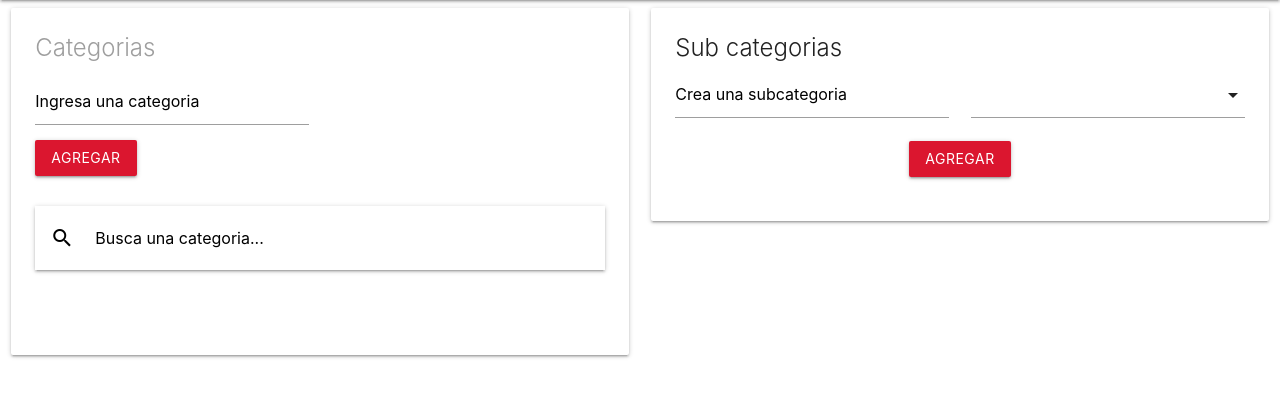
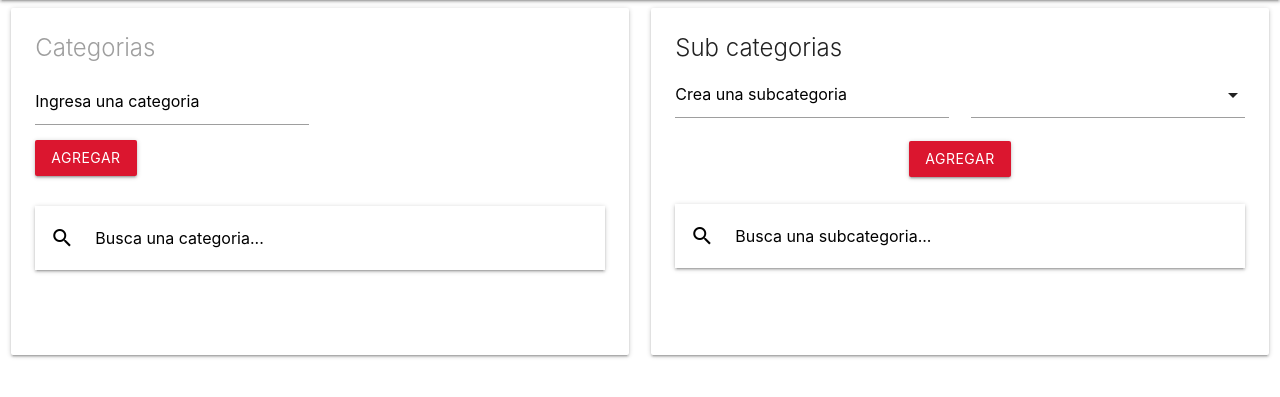
Before and after one commit to DevAlex7/brakesam, a PHP site: the page made by View/categories.php in a window 1280 px wide. Shown: the part 64-461 px from the top of the page. Run offline with PHP 8.4, Linux system fonts and the light colour scheme; the template is opened without the code that fills it, so the values that code supplies are empty.

Commit message:
categories add and read done!

```diff
--- a/Imports/resources/css/utilities/categories.css
+++ b/Imports/resources/css/utilities/categories.css
@@ -39,3 +39,9 @@ input[type=text]:focus, .materialize-textarea:focus:not([readonly]) {
     background-color: #DB162F;
     margin-top:1rem;
 }
+#rowSearchSubcategory{
+    margin-top:0.5rem;
+}
+#subcategoriesDiv{
+    margin-top:1.5rem;
+}
--- a/View/categories.php
+++ b/View/categories.php
@@ -24,7 +24,6 @@
                 <div class="row">
                     <div class="col s12 m12">
                         <span class="grey-text card-title">Categorias</span>
-
                         <div class="row" id="searchPart">
                             <div class="col s12 m6">
                                 <form  method="POST" id="createCategory">
@@ -74,6 +73,27 @@
                         </div>
                     </div>
                 </form>
+                <div class="row" id="searchPart">
+                    <div class="col s12 m12" id="rowSearchSubcategory">
+                        <nav class="white">
+                            <div class="nav-wrapper">
+                                <form id="search" method="POST">
+                                    <div class="input-field">
+                                        <input id="search" type="search" placeholder="Busca una subcategoria...">
+                                        <label class="label-icon" for="search"><i class="material-icons black-text">search</i></label>
+                                        <i class="material-icons">close</i>
+                                    </div>
+                                </form>
+                            </div>
+                        </nav>
+                    </div>
+                </div>
+                <div class="row" id="tableSubcategories">
+                    <div class="col s12 m12">
+                        <div id="subcategoriesDiv">
+                        </div>
+                    </div>
+                </div>
             </div>
         </div>
     </div>
--- a/backend/models/subcatModel.php
+++ b/backend/models/subcatModel.php
@@ -80,7 +80,7 @@ class Subcategories extends Validator
 
     public function readsubCategory()
     {
-        $sql = 'SELECT id, subcategory, category_id, category FROM subcategories_products INNER JOIN categories_products cat ON cat.category_id ORDER BY id';
+        $sql = 'SELECT subcategories_products.subcategory, categories_products.category FROM (subcategories_products INNER JOIN categories_products ON categories_products.id = subcategories_products.category_id) ORDER BY subcategories_products.id';
         $params = array(null);
         return Database::getRows($sql, $params);
     }
--- a/controllers/Categories.js
+++ b/controllers/Categories.js
@@ -1,5 +1,6 @@
 $(document).ready(function () {
     readListCategories();
+    readListSubCategories();
     $('select').formSelect();
     selectCategories('selectCategory',null);
 });
@@ -66,11 +67,85 @@ const readListCategories = () => {
                     `);
                 }
                 setCategoriesList(result.dataset);
+            }
+            else{
+                console.log(response);
+            }
+        }
+    )
+}
 
+
+const setSubCategoriesList = (categories) => {
+    let content = '';
+    let contentTable = '';
+
+    if(categories.length > 0){
+
+        contentTable =  `
+        <table>
+            <thead>
+                <tr>
+                    <th>Subcategoria</th>
+                    <th>Categoria</th>
+                    <th>Acciones</th>
+                </tr>
+            </thead>
+
+            <tbody id="subcategoriesRead">
+            </tbody>
+        </table>
+        `;
+
+        $('#subcategoriesDiv').html(contentTable);
+
+        categories.map( categorie => {
+            content +=`
+                <tr>
+                <td>
+                    ${categorie.subcategory}
+                </td>
+                <td>
+                    ${categorie.category}
+                </td>
+                <td>
+                    <a id="editIcon"> <i class="material-icons">edit</i> </a>
+                    <a id="deleteIcon"> <i class="material-icons">delete</i> </a>
+                </td>
+                </tr>
+            `;
+        })
+
+        $('#subcategoriesRead').html(content);
+    }
+}
+const readListSubCategories = () => {
+    $.ajax(
+        {
+            url:apiTo('categories','allSubCategories'),
+            type:'GET',
+            data:null,
+            datatype:'JSON'
+        }
+    )
+    .done(function(response)
+        {
+            if(isJSONString(response)){
+                const result = JSON.parse(response);
+                if(!result.status){
+                    $('#categoriesList').html(`
+                        <div id="">
+                            <div class="center">
+                                <i class="material-icons">face</i>
+                                <p>No hay subcategorias agregadas todavia</p>
+                            </div>
+                        </div>
+                    `);
+                }
+                setSubCategoriesList(result.dataset);
             }
-
             else{
-
+                console.log(response);
             }
         }
     )
@@ -124,9 +199,9 @@ const selectCategories = (Select, value) => {
                 }
                 result.dataset.forEach(function(row){
                     if (row.id != value) {
-                        content += `<option value="${row.id}">${row.category}</option>`;
+                        content += `<option class="black-text" value="${row.id}">${row.category}</option>`;
                     } else {
-                        content += `<option value="${row.id}" selected>${row.category}</option>`;
+                        content += `<option class="black-text" value="${row.id}" selected>${row.category}</option>`;
                     }
                 });
                 $('#' + Select).html(content);
@@ -158,6 +233,7 @@ $('#addSubCategory').submit(function(){
                 const result = JSON.parse(response);
                 if(result.status){
                     ToastSucces('Sub Categoría creada correctamente');
+                    readListSubCategories();
                     }
                 else{
                     ToastError(result.exception);
```
Also changed, not shown: api/categories.php (+8 -0 lines), classes/Route.php (+2 -10 lines), .htaccess.
